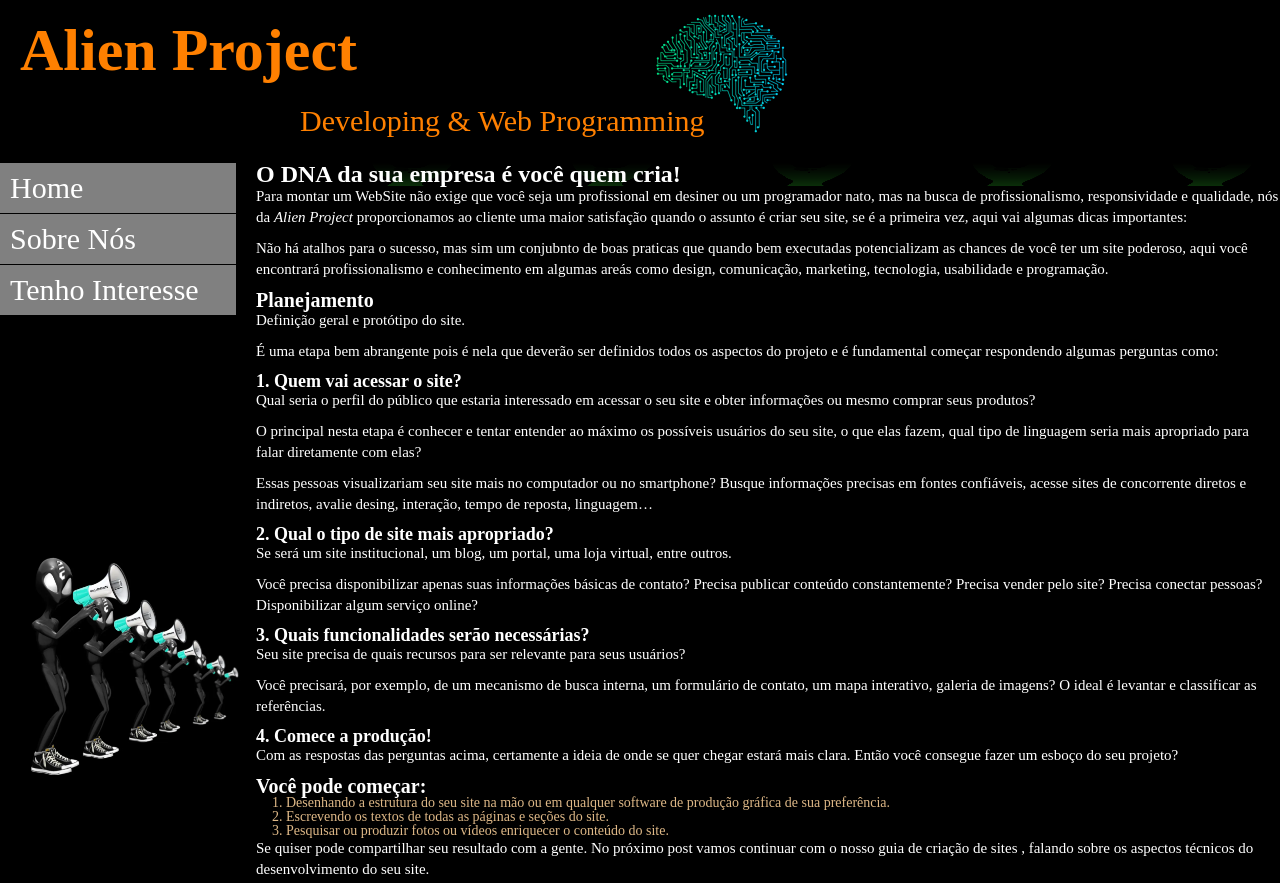
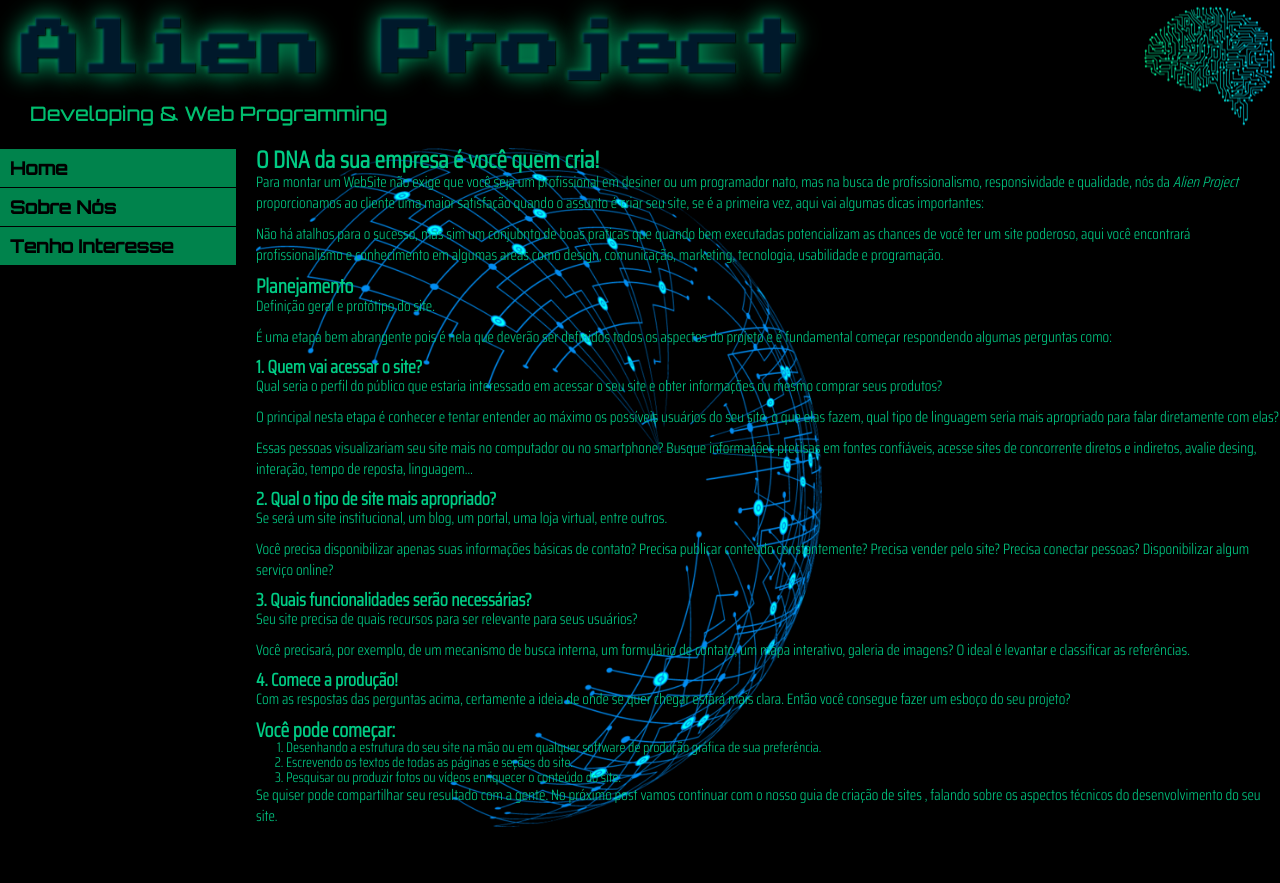
Before and after one commit to UHZero/curso-frontend, a plain HTML site: page html-css/alien-project.html in a window 1280 px wide. Shown: the top 883 px of the page. Drawn offline with Linux system fonts and the light colour scheme.

Commit message:
css-upgrade-finish

```diff
--- a/html-css/alien-project.html
+++ b/html-css/alien-project.html
@@ -26,10 +26,10 @@
                 </ul>
             </nav>
             <article>
-                <div>
-                    <div class="dna-ground">
-                        <h2>O DNA da sua empresa é você quem cria!</h2>
-                    </div>
+                <div class="dna-ground">
+
+                    <h2>O DNA da sua empresa é você quem cria!</h2>
+
 
                     <p>Para montar um WebSite não exige que você seja um profissional em desiner ou um programador nato, mas na busca de profissionalismo, responsividade e qualidade, nós da <em>Alien Project</em> proporcionamos ao cliente uma maior satisfação quando o assunto é criar seu site, se é a primeira vez, aqui vai algumas dicas importantes:</p>
 
--- a/html-css/css/alien.css
+++ b/html-css/css/alien.css
@@ -1,3 +1,5 @@
+@import url('https://fonts.googleapis.com/css2?family=Orbitron:wght@500&family=Press+Start+2P&family=Saira+Condensed:wght@300&display=swap');
+
 * {
     margin: 0;
     padding: 0;
@@ -17,7 +19,7 @@ body {
     background-image: url("../images/alien.dazm/artificial-brain.png");
     background-repeat: no-repeat;
     background-position: right;
-    background-position-x: 65rem;
+    /*background-position-x: 65rem;*/
     padding: 20px 0;
     margin-top: -20px;
 }
@@ -31,13 +33,24 @@ header {
 h1 {
     font-size: 6rem;
     margin: 2rem;
-    color: #ff8000;
+   /*color: #028df2;*/
+    color: #01497d57;
+    font-family: 'Press Start 2P', cursive;
+    /*text-shadow: 3px 3px 5px #00db8b;*/
+    text-shadow: 1px 1px 2px black, 0 0 25px #00cb7e, 0 0 5px #005633;
 }
 
 h1 + p {
-    margin: 0 30rem;
-    font-size: 3rem;
-    color: #ff8000;
+    margin: 0 3rem;
+    font-size: 2rem;
+    color: #00be6f;
+    font-family: 'Orbitron', sans-serif;
+}
+
+h1+p:hover {
+    letter-spacing: 1rem;
+    color: #00fcfd;
+    background-color: transparent;
 }
 
 section {
@@ -56,34 +69,41 @@ section nav {
 }
 
 nav li {
-    background-color: grey;
+    background-color: #00be6fb0;
     margin: 1px 20px 1px 0;
     padding: 10px;
 }
 
 nav li:hover {
-    background-color: honeydew;
+    background-color: #00b265;
 }
 
 nav > ul > li {
-    font-size: 3rem;
+    font-size: 1.8rem;
+    font-family: 'Orbitron', sans-serif;
+    color: black;
+    font-weight: 600;
 }
 
 .background-nav {
     background-image: url("../images/alien.dazm/AlienAffiliates.webp");
     background-size: contain;
     background-repeat: no-repeat;
-    background-position-y: center;
+    background-position-y: bottom;
 }
 
 section article {
     display: block;
     float: left;
     width: 80%;
+    color: #00cc85;
+    font-family: 'Saira Condensed', sans-serif;
 }
 
 .dna-ground {
-    background-image: url("../images/alien.dazm/dna-200px.png");
+    background-image: url("../images/alien.dazm/world-connect.png");
+    background-repeat: no-repeat;
+    background-size: contain;
 }
 
 p {
@@ -107,9 +127,17 @@ ol {
     margin-left: 30px;
 }
 
+h2:hover, h3:hover, h4:hover, p:hover, ol:hover {
+    background-color: rgba(0, 0, 0, 0.712);
+    color: rgb(255, 255, 255);
+    font-weight: 600;
+    letter-spacing: 0.2rem;
+}
+
 ol li {
     font-size: 1.4rem;
-    color: burlywood;
+    line-height: 1.5rem;
+    /*color: #00cc85;*/
 }
 
 footer {
@@ -117,7 +145,12 @@ footer {
     float: left;
     width: 100%;
     padding: 20px;
-    background-color: darkslategrey;
+    background-color: #003553;
+    font-family: 'Saira Condensed', sans-serif;
+}
+
+footer p:hover, footer small:hover {
+    background-color: transparent;
 }
 
 footer p {
```
Also changed, not shown: html-css/images/alien.dazm/world-connect.png (renamed from html-css/images/alien.dazm/pngwing.com(3).png).
